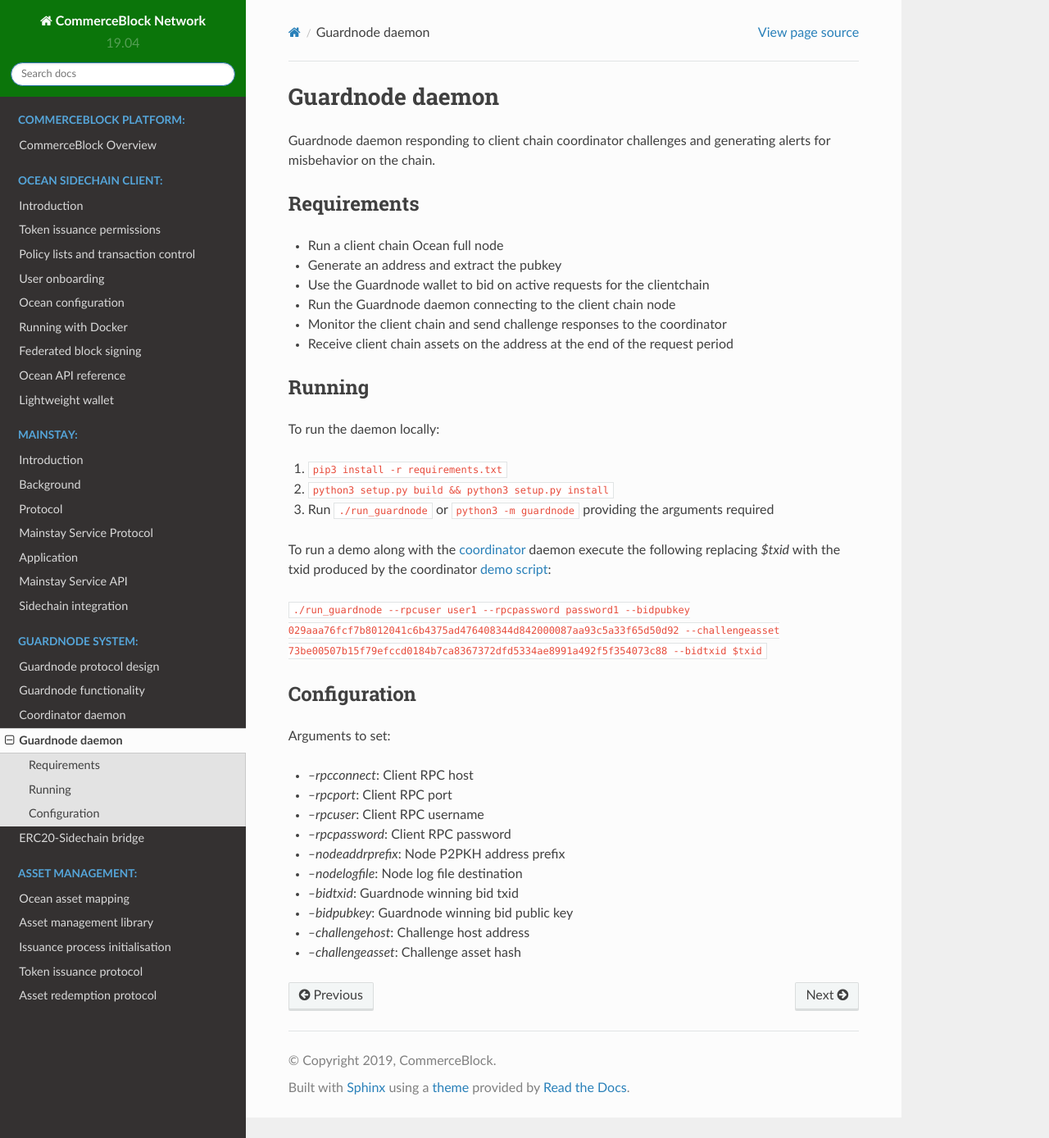
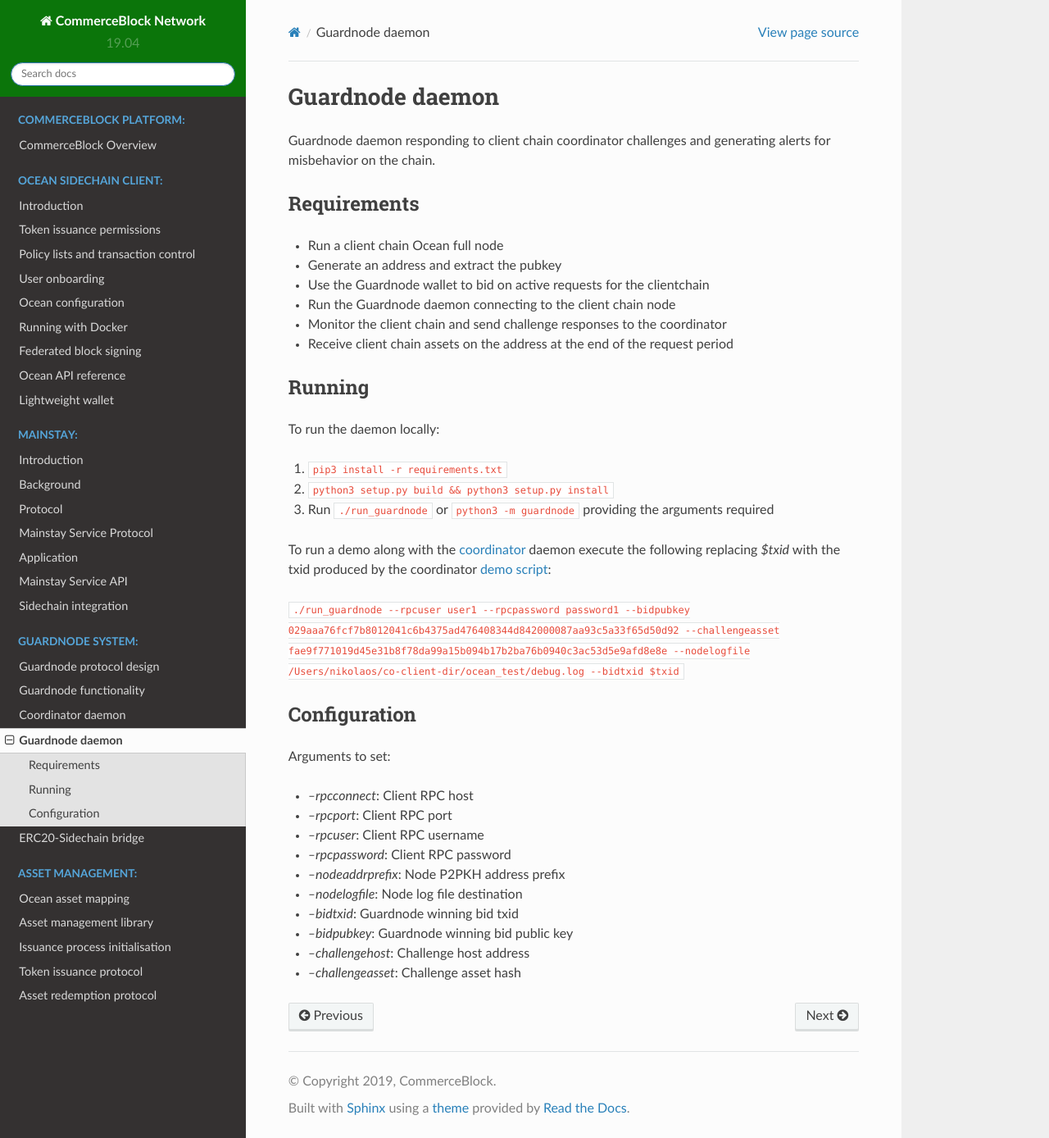
Before and after one commit to commerceblock/docs, a Sphinx documentation site: the page built from source/guardnode/index.rst, in a window 1280 px wide and 1388 px high. Shown: the whole window at 82% size. Built offline with Sphinx 7.4.7 and the Read the Docs theme 2.0.0, drawn with Linux system fonts in a browser that asks for light colours.

Commit message:
guardnode changes

```diff
--- a/source/guardnode/index.rst
+++ b/source/guardnode/index.rst
@@ -25,7 +25,7 @@
 
 To run a demo along with the `coordinator <https://github.com/commerceblock/coordinator>`_ daemon execute the following replacing `$txid` with the txid produced by the coordinator `demo script <https://github.com/commerceblock/coordinator/scripts/demo.sh>`_:
 
-``./run_guardnode --rpcuser user1 --rpcpassword password1 --bidpubkey 029aaa76fcf7b8012041c6b4375ad476408344d842000087aa93c5a33f65d50d92 --challengeasset 73be00507b15f79efccd0184b7ca8367372dfd5334ae8991a492f5f354073c88 --bidtxid $txid``
+``./run_guardnode --rpcuser user1 --rpcpassword password1 --bidpubkey 029aaa76fcf7b8012041c6b4375ad476408344d842000087aa93c5a33f65d50d92 --challengeasset fae9f771019d45e31b8f78da99a15b094b17b2ba76b0940c3ac53d5e9afd8e8e --nodelogfile /Users/nikolaos/co-client-dir/ocean_test/debug.log --bidtxid $txid``
 
 Configuration
 -------------
```
